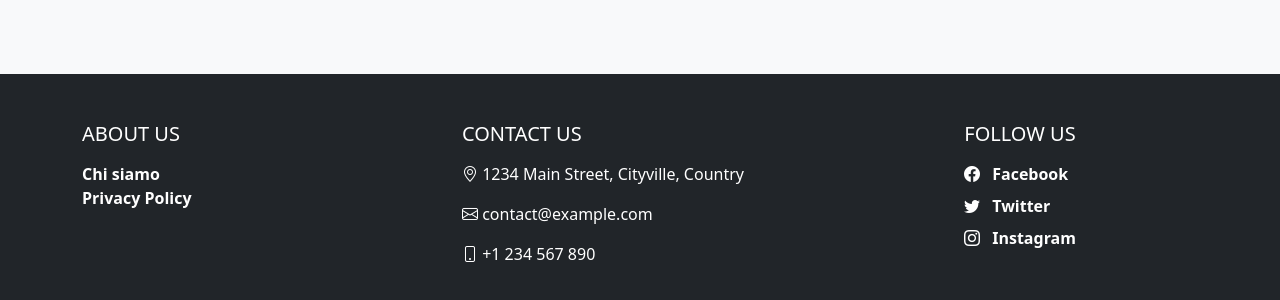
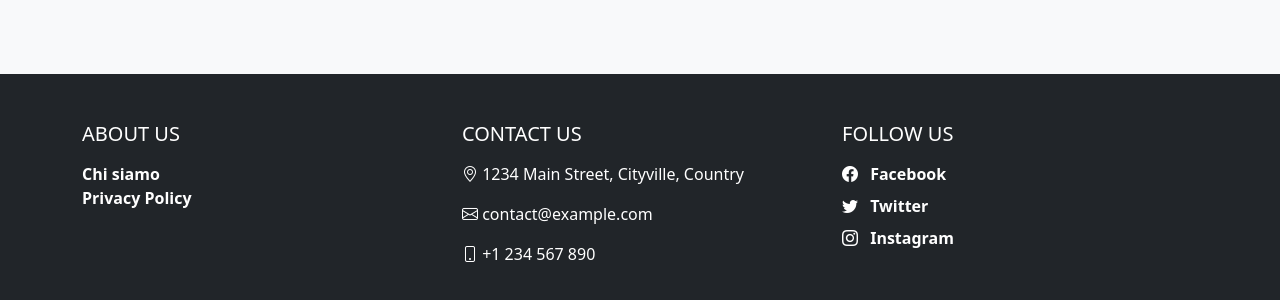
Before and after one commit to deca-francesco/pjw-t5-boolbnb, a React (Vite) app in the folder frontend_react/: page / in a window 1280 px wide. Shown: the part 814-1114 px from the top of the page. Built offline with nearby package versions, Linux system fonts and the light colour scheme; no server answers; a web font is replaced by a local one.

Commit message:
add: responsive footer

```diff
--- a/frontend_react/src/components/LayoutComponents/Footer.jsx
+++ b/frontend_react/src/components/LayoutComponents/Footer.jsx
@@ -1,45 +1,79 @@
 export default function Footer() {
-
     return (
         <>
-            <footer className="bg-dark py-5 text-white d-flex justify-content-between">
+            <footer className="bg-dark py-5 text-white">
                 <div className="container">
-                    <div className="row row-cols-md-3 row-cols-lg-3 row-cols-sm-1">
-                        <div className="about col">
-                            <nav>
-                                <h5 className="mb-3">ABOUT US</h5>
-                                <ul className="list-unstyled">
-                                    <li> <a href="/" className="text-white text-decoration-none"> <strong>Chi siamo</strong> </a> </li>
-                                    <li> <a href="/" className="text-white text-decoration-none"> <strong>Privacy Policy</strong></a> </li>
-                                </ul>
-                            </nav>
-                        </div>
-                        <div className="contact-info col">
-                            <h5 className="mb-3">CONTACT US</h5>
-                            <p><i className="bi bi-geo-alt"></i> 1234 Main Street, Cityville, Country</p>
-                            <p><i className="bi bi-envelope"></i> contact@example.com</p>
-                            <p><i className="bi bi-phone"></i> +1 234 567 890</p>
-                        </div>
-
-
-                        <div id="social" className="col d-flex flex-column align-items-center">
-                            <h5 className="mb-3">FOLLOW US</h5>
+                    <div className="row row-cols-1 row-cols-md-3 row-cols-lg-3">
+                        {/* About Us Section - Hidden in Mobile */}
+                        <div className="col mb-4 mb-md-0 d-none d-md-block">
+                            <h5 className="mb-3">ABOUT US</h5>
                             <ul className="list-unstyled">
-                                <li className="mb-2">
-                                    <a className="text-decoration-none text-white" href="/"><i className="me-2 bi bi-facebook"></i> <strong>Facebook</strong> </a>
+                                <li>
+                                    <a href="/" className="text-white text-decoration-none">
+                                        <strong>Chi siamo</strong>
+                                    </a>
                                 </li>
-                                <li className="mb-2">
-                                    <a className="text-decoration-none text-white" href="/"><i className="me-2 bi bi-twitter"></i> <strong>Twitter</strong> </a>
-                                </li>
-                                <li className="mb-2">
-                                    <a className="text-decoration-none text-white" href="/"><i className="me-2 bi bi-instagram"></i> <strong>Instagram</strong></a>
+                                <li>
+                                    <a href="/" className="text-white text-decoration-none">
+                                        <strong>Privacy Policy</strong>
+                                    </a>
                                 </li>
                             </ul>
                         </div>
 
+                        {/* Contact Us Section - Hidden in Mobile */}
+                        <div className="col mb-4 mb-md-0 d-none d-md-block">
+                            <h5 className="mb-3">CONTACT US</h5>
+                            <p>
+                                <i className="bi bi-geo-alt"></i> 1234 Main Street, Cityville, Country
+                            </p>
+                            <p>
+                                <i className="bi bi-envelope"></i> contact@example.com
+                            </p>
+                            <p>
+                                <i className="bi bi-phone"></i> +1 234 567 890
+                            </p>
+                        </div>
+
+                        {/* Follow Us Section - Hidden in Mobile */}
+                        <div className="col mb-4 mb-md-0 d-none d-md-block">
+                            <h5 className="mb-3">FOLLOW US</h5>
+                            <ul className="list-unstyled">
+                                <li className="mb-2">
+                                    <a className="text-decoration-none text-white" href="/">
+                                        <i className="me-2 bi bi-facebook"></i> <strong>Facebook</strong>
+                                    </a>
+                                </li>
+                                <li className="mb-2">
+                                    <a className="text-decoration-none text-white" href="/">
+                                        <i className="me-2 bi bi-twitter"></i> <strong>Twitter</strong>
+                                    </a>
+                                </li>
+                                <li className="mb-2">
+                                    <a className="text-decoration-none text-white" href="/">
+                                        <i className="me-2 bi bi-instagram"></i> <strong>Instagram</strong>
+                                    </a>
+                                </li>
+                            </ul>
+                        </div>
+                    </div>
+
+                    {/* For Mobile: Show only titles */}
+                    <div className="row row-cols-1 row-cols-md-3 row-cols-lg-3 d-md-none">
+                        <div className="col mb-4 mb-md-0">
+                            <h5 className="mb-3">ABOUT US</h5>
+                        </div>
+
+                        <div className="col mb-4 mb-md-0">
+                            <h5 className="mb-3">CONTACT US</h5>
+                        </div>
+
+                        <div className="col mb-4 mb-md-0">
+                            <h5 className="mb-3">FOLLOW US</h5>
+                        </div>
                     </div>
                 </div>
             </footer>
         </>
-    )
+    );
 }
```
